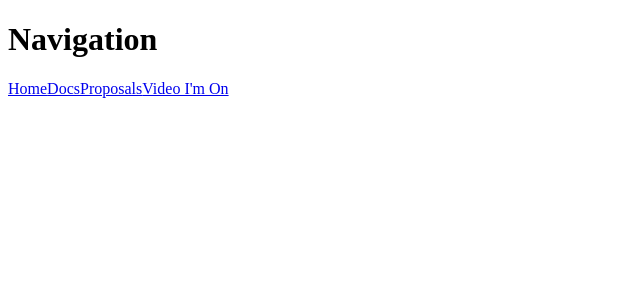
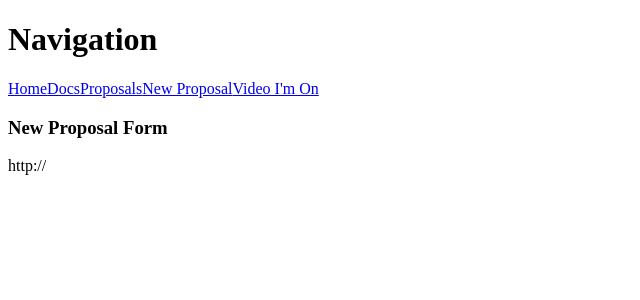
Before and after one commit to DevenClingman/freelance-angular, an Angular app: page /proposals/new in a window 1280 px wide. Before the commit this address led to /. Shown: the top 300 px of the page, without its empty margins (0-640 px from the left). Built offline with nearby package versions, Linux system fonts and the light colour scheme.

Commit message:
created proposal-new component and added to nav bar

```diff
--- a/src/app/app-routing.module.ts
+++ b/src/app/app-routing.module.ts
@@ -4,12 +4,14 @@ import { RouterModule, Routes } from '@angular/router';
 import { HomepageComponent } from './homepage/homepage.component';
 import { DocumentsComponent } from './documents/documents.component';
 import { ProposalListComponent } from './proposal/proposal-list/proposal-list.component';
+import { ProposalNewComponent } from './proposal/proposal-new/proposal-new.component';
 
 const routes: Routes = [
   { path: '', redirectTo: '/home', pathMatch: 'full' },
   { path: 'home', component: HomepageComponent },
   { path: 'documents', component: DocumentsComponent },
   { path: 'proposals', component: ProposalListComponent },
+  {path: 'proposals/new', component: ProposalNewComponent}
 ]
 
 @NgModule({
--- a/src/app/app.component.html
+++ b/src/app/app.component.html
@@ -3,6 +3,7 @@
 <a routerLink="/home">Home</a>
 <a routerLink="/documents">Docs</a>
 <a routerLink="/proposals">Proposals</a>
-<a href="https://rails.devcamp.com/angular-2-rails-5/document-management-component/creating-angular-interface-model-data" target="_blank">Video I'm On</a>
+<a routerLink="/proposals/new">New Proposal</a>
+<a href="https://rails.devcamp.com/angular-2-rails-5/building-proposal-component/angular-2-component-create-new-proposals" target="_blank">Video I'm On</a>
 
 <router-outlet></router-outlet>
--- a/src/app/app.module.ts
+++ b/src/app/app.module.ts
@@ -4,9 +4,12 @@ import { NgModule } from '@angular/core';
 import { AppComponent } from './app.component';
 import { HomepageComponent } from './homepage/homepage.component';
 import { DocumentsComponent } from './documents/documents.component';
+import { ProposalListComponent } from './proposal/proposal-list/proposal-list.component';
+import { ProposalNewComponent } from './proposal/proposal-new/proposal-new.component';
 
 import { AppRoutingModule } from './app-routing.module';
-import { ProposalListComponent } from './proposal/proposal-list/proposal-list.component';
+
+
 
 
 
@@ -17,6 +20,7 @@ import { ProposalListComponent } from './proposal/proposal-list/proposal-list.co
     HomepageComponent,
     DocumentsComponent,
     ProposalListComponent,
+    ProposalNewComponent
   ],
   imports: [
     BrowserModule,
--- /dev/null
+++ b/src/app/proposal/proposal-new/proposal-new.component.html
@@ -0,0 +1,5 @@
+<h3>New Proposal Form</h3>
+
+<div>
+  {{ proposal.portfolio_url }}
+</div>
--- /dev/null
+++ b/src/app/proposal/proposal-new/proposal-new.component.ts
@@ -0,0 +1,10 @@
+import { Component } from '@angular/core';
+import { Proposal } from '../proposal';
+
+@Component({
+  selector: 'proposal-new',
+  templateUrl: 'proposal-new.component.html'
+})
+export class ProposalNewComponent {
+  proposal = new Proposal;
+}
```
